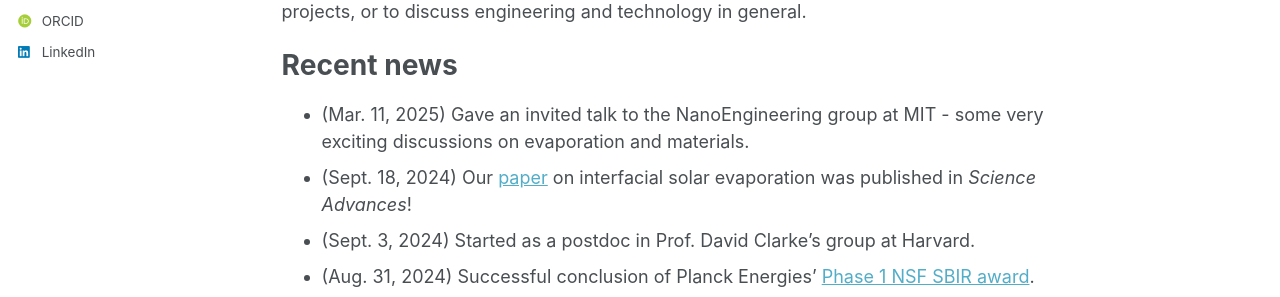
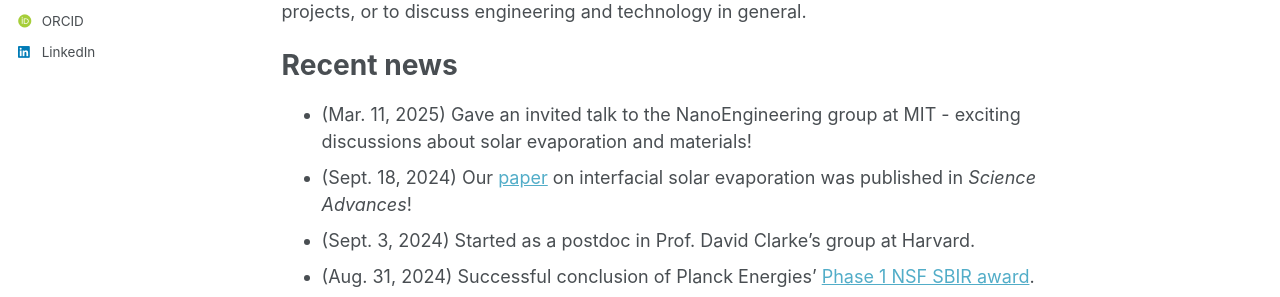
Before and after one commit to andrewcaratenuto/andrewcaratenuto.github.io, a Jekyll site: the page built from _pages/about.md, in a window 1280 px wide and 1341 px high. Shown: the part 490-787 px from the top of the window. Built offline with Jekyll 4.4.1, drawn with Linux system fonts in a browser that asks for light colours; some web fonts are replaced.

Commit message:
Update about.md

```diff
--- a/_pages/about.md
+++ b/_pages/about.md
@@ -16,7 +16,7 @@ I am also the CEO of Boston-based startup company [Planck Energies](https://www.
 I'm always eager to meet new researchers and hear diverse perspectives from across the sciences - please feel free to [email](mailto:andrew.caratenuto@gmail.com) me with questions on my work, thoughts on future projects, or to discuss engineering and technology in general.
 
 # Recent news
-- (Mar. 11, 2025) Gave an invited talk to the NanoEngineering group at MIT - some very exciting discussions on evaporation and materials.
+- (Mar. 11, 2025) Gave an invited talk to the NanoEngineering group at MIT - exciting discussions about solar evaporation and materials!
 - (Sept. 18, 2024) Our [paper](https://www.science.org/doi/full/10.1126/sciadv.adn6368) on interfacial solar evaporation was published in *Science Advances*!
 - (Sept. 3, 2024) Started as a postdoc in Prof. David Clarke's group at Harvard.
 - (Aug. 31, 2024) Successful conclusion of Planck Energies' [Phase 1 NSF SBIR award](https://www.nsf.gov/awardsearch/showAward?AWD_ID=2321446&HistoricalAwards=false).
```
